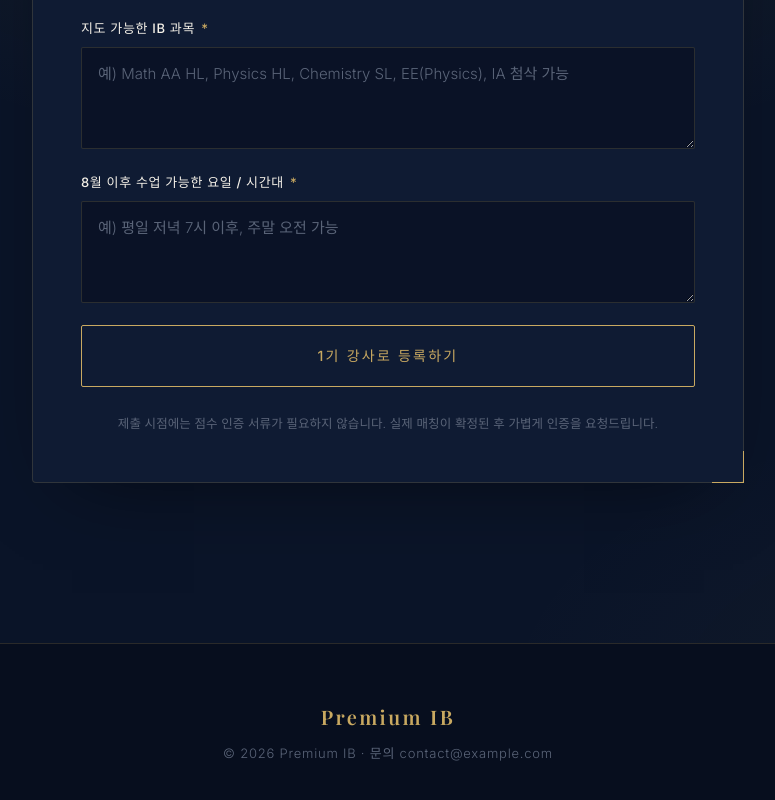
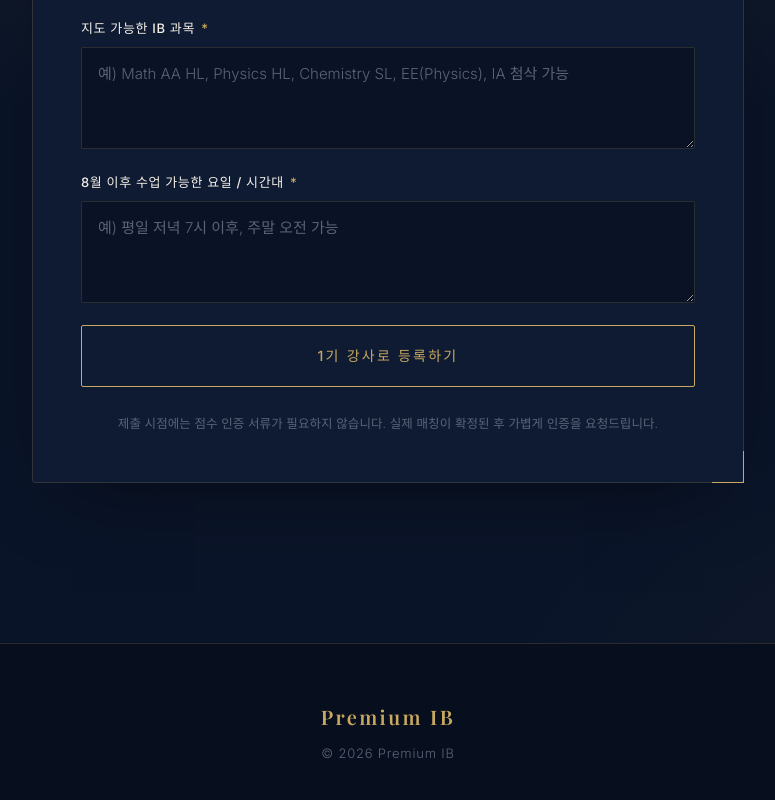
Before and after one commit to spaceIlive/tutor_landingpage, a plain HTML site: page index.html in a window 1280 px wide. Shown: the part 4094-4894 px from the top of the page, without its empty margins (252-1027 px from the left). Drawn offline with nearby package versions, Linux system fonts and the light colour scheme.

Commit message:
Remove contact email from footer

```diff
--- a/index.html
+++ b/index.html
@@ -271,7 +271,7 @@
     <div class="container">
       <p class="footer__brand">Premium IB</p>
       <p class="footer__meta">
-        © 2026 Premium IB · 문의 contact@example.com
+        © 2026 Premium IB
       </p>
     </div>
   </footer>
```
